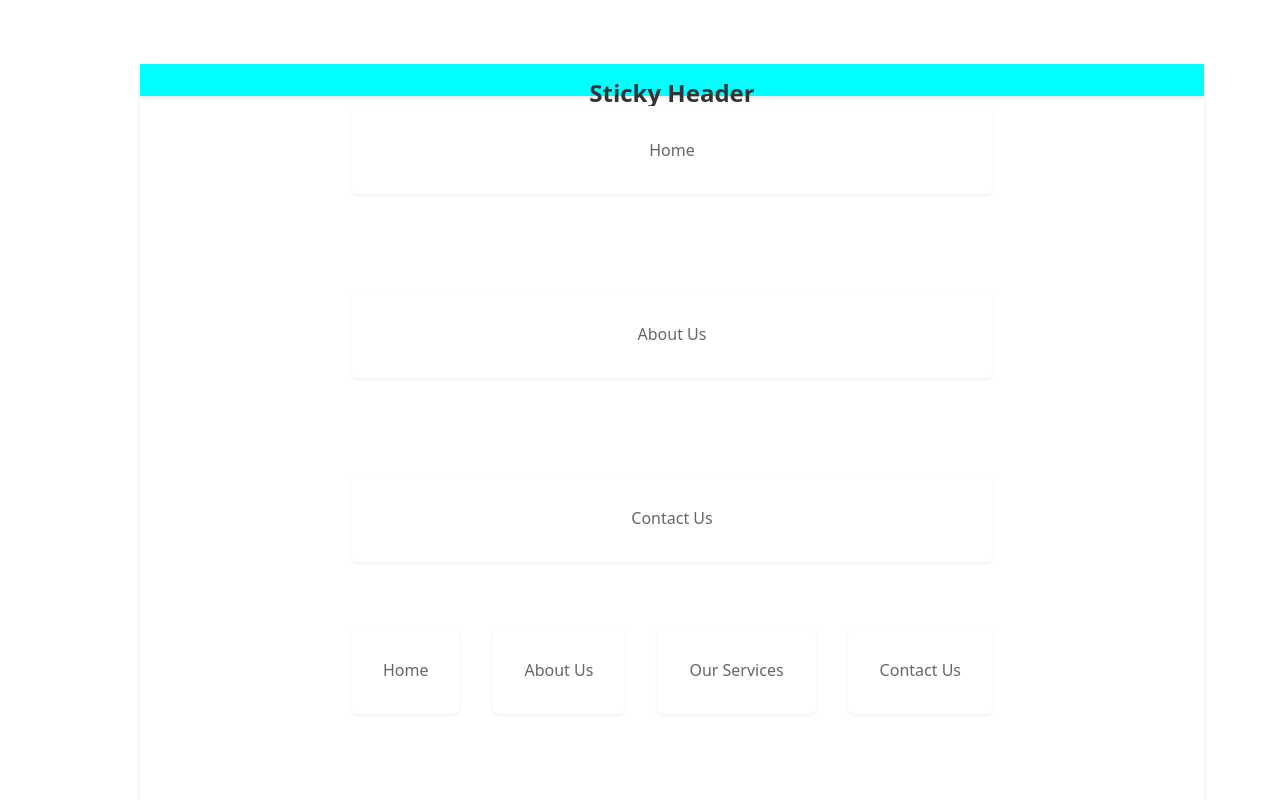
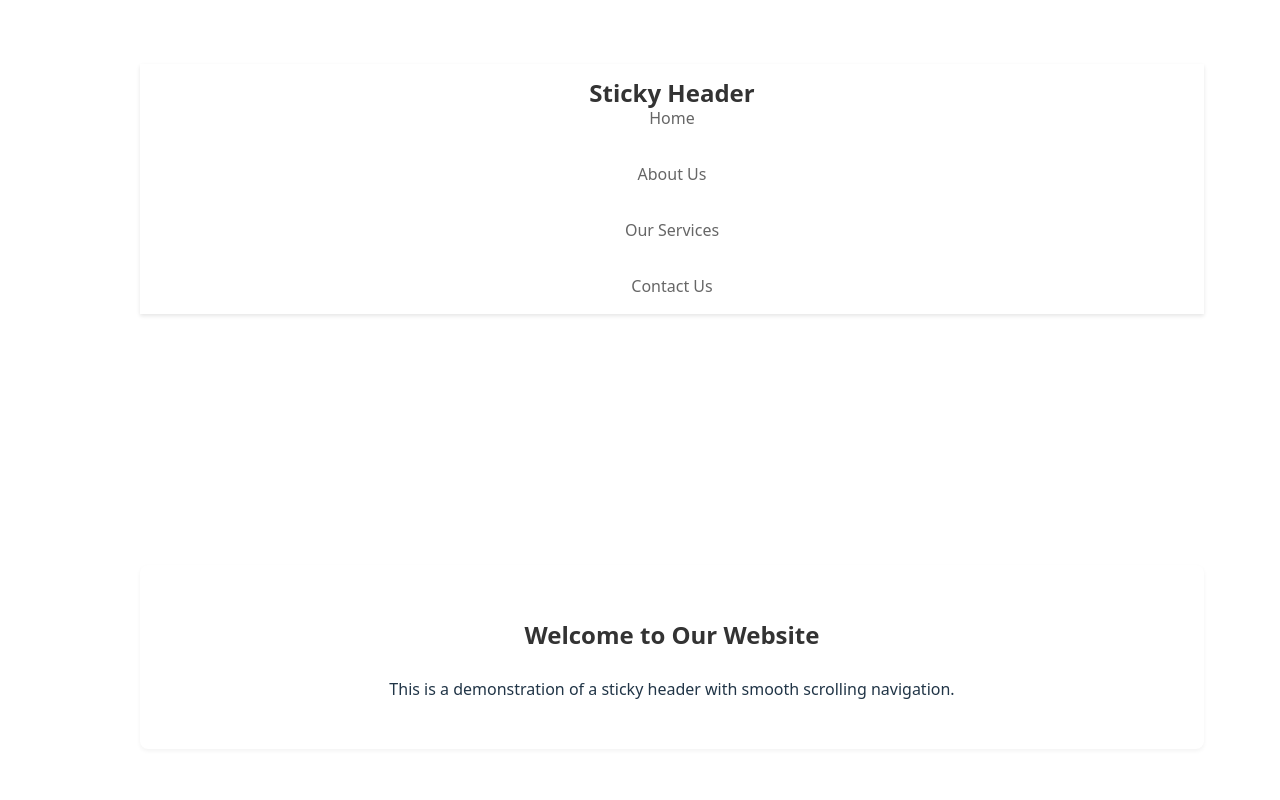
Before and after one commit to bezalel6/sticky-animate, a React (Vite) app: page / in a window 1280 px wide. Shown: the top 800 px of the page. Built offline with nearby package versions, Linux system fonts and the light colour scheme.

Commit message:
Generic Skeleton, merging props

```diff
--- a/src/components/Header.tsx
+++ b/src/components/Header.tsx
@@ -5,9 +5,10 @@ import {
   makeFakeDom,
   normalizeTarget as $,
 } from "../make-fake-dom";
+import { mergeProps } from "../utils/mergeProps";
 import "./Header.css";
 const SCROLLBAR_OFFSET = 10; // Pixels from top to consider section "passed"
-const sections = [
+const ITEMS = [
   { id: "home", label: "Home" },
   { id: "about", label: "About Us" },
   { id: "services", label: "Our Services" },
@@ -56,12 +57,8 @@ function animateElement(container: FakeDomTarget, targetId: string) {
   if (targetPosition && element && !element.getAttribute("messed")) {
     element.setAttribute("messed", "true");
 
-    // Get the current position of the element
-    const currentRect = element.getBoundingClientRect();
-
     // Set initial position
     element.style.position = "absolute";
-    // element.style.transform = `translate(${currentRect?.x}px, ${currentRect?.y}px)`;
 
     const diff = detailedDiff(targetId, targetPosition);
     element.style.transition = "all 1.3s ease-in-out";
@@ -88,7 +85,7 @@ const Header: React.FC = () => {
       if (!containerRef.current) return;
 
       const positions: { [key: string]: number } = {};
-      sections.forEach((section) => {
+      ITEMS.forEach((section) => {
         const element = containerRef.current?.querySelector(`#${section.id}`);
         if (element) {
           positions[section.id] = Number(
@@ -141,29 +138,61 @@ const Header: React.FC = () => {
   }, [scrollY, sectionPositions]);
   return (
     <>
+      <Skeleton></Skeleton>
       <Skeleton
-        ref={containerRef}
-        style={{ backgroundColor: "aqua", height: 0 }}
+        header={{ style: { display: "block", visibility: "hidden" } }}
       ></Skeleton>
-      <Skeleton style={{ display: "block", visibility: "hidden" }}></Skeleton>
     </>
   );
 };
+type SkeletonStructure = {
+  header: HTMLDivElement;
+  headerContent: HTMLDivElement;
+  nav: HTMLElement;
+  navList: HTMLUListElement;
+  items: {
+    [id: string]: HTMLLIElement;
+  };
+};
+
+// Utility type that maps a key to its props type
+type ElementProps<T extends keyof SkeletonStructure> = React.HTMLProps<
+  SkeletonStructure[T]
+>;
+
+type SkeletonProps = {
+  [P in keyof SkeletonStructure]: ElementProps<P>;
+};
+
+// Generic component must take `props` of type SkeletonProps<K>
 const Skeleton = ({
-  ref,
-  ...attrs
-}: {
-  ref?: RefObject<HTMLUListElement | null>;
-} & React.HTMLProps<HTMLElement>) => {
+  header,
+  headerContent,
+  nav,
+  navList,
+  items,
+}: Partial<SkeletonProps>) => {
+  const mergedHeader = mergeProps({ className: "header" }, header || {});
+  const mergedHeaderContent = mergeProps(
+    { className: "header-content" },
+    headerContent || {}
+  );
+  const mergedNav = mergeProps(nav || {});
+  const mergedNavList = mergeProps(
+    { style: { position: "relative" } },
+    navList || {}
+  );
+  const mergedItems = mergeProps({ className: "item" }, items || {});
+
   return (
-    <header className="header">
-      <div className="header-content" {...attrs}>
+    <header {...mergedHeader}>
+      <div {...mergedHeaderContent}>
         <h1>Sticky Header</h1>
-        <nav>
-          <ul style={{ position: "relative" }} ref={ref}>
-            {sections.map((section) => (
-              <li id={section.id} className="section" key={section.id}>
-                <a href={`#${section.id}`}>{section.label}</a>
+        <nav {...mergedNav}>
+          <ul {...(mergedNavList as React.HTMLAttributes<HTMLUListElement>)}>
+            {ITEMS.map((item) => (
+              <li {...mergedItems} id={item.id} key={item.id}>
+                <a href={`#${item.id}`}>{item.label}</a>
               </li>
             ))}
           </ul>
@@ -172,4 +201,5 @@ const Skeleton = ({
     </header>
   );
 };
+
 export default Header;
--- a/src/make-fake-dom.tsx
+++ b/src/make-fake-dom.tsx
@@ -31,15 +31,14 @@ export function makeFakeDom<T>(
 
   // Create a hidden container
   const container = document.createElement("div");
-  Object.assign(container.style, {
+  Object.assign(clone.style, {
     // position: "fixed",
     // left: "-9999px",
     // visibility: "hidden",
   });
 
   // Append elements to DOM
-  target.parentElement?.append(target, container);
-  container.appendChild(clone);
+  target.parentNode!.insertBefore(clone, target);
 
   // Apply temporary styles
   Object.assign(clone.style, styles);
--- /dev/null
+++ b/src/utils/mergeProps.ts
@@ -0,0 +1,29 @@
+import { HTMLProps } from "react";
+
+type DeepPartial<T> = {
+  [P in keyof T]?: T[P] extends object ? DeepPartial<T[P]> : T[P];
+};
+
+export function mergeProps<T extends object>(
+  ...props: (DeepPartial<T> | undefined)[]
+): T {
+  return props.reduce((merged: T, current) => {
+    if (!current) return merged;
+
+    return Object.entries(current).reduce((acc: T, [key, value]) => {
+      if (value === undefined) return acc;
+
+      if (value && typeof value === "object" && !Array.isArray(value)) {
+        const existingValue = acc[key as keyof T];
+        acc[key as keyof T] = mergeProps(
+          (existingValue as object) || {},
+          value as object
+        ) as T[keyof T];
+      } else {
+        acc[key as keyof T] = value as T[keyof T];
+      }
+
+      return acc;
+    }, merged);
+  }, {} as T);
+}
```
